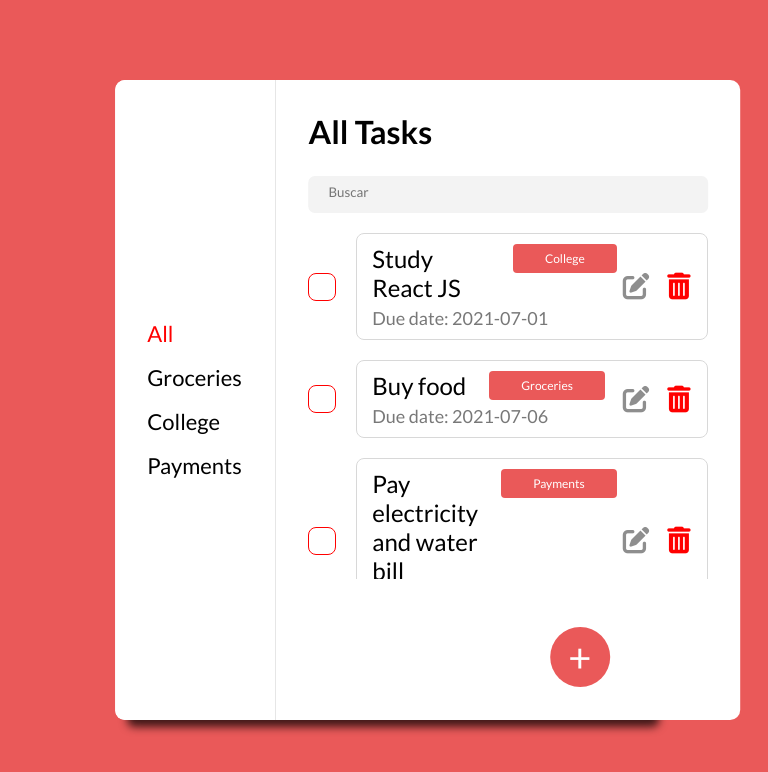
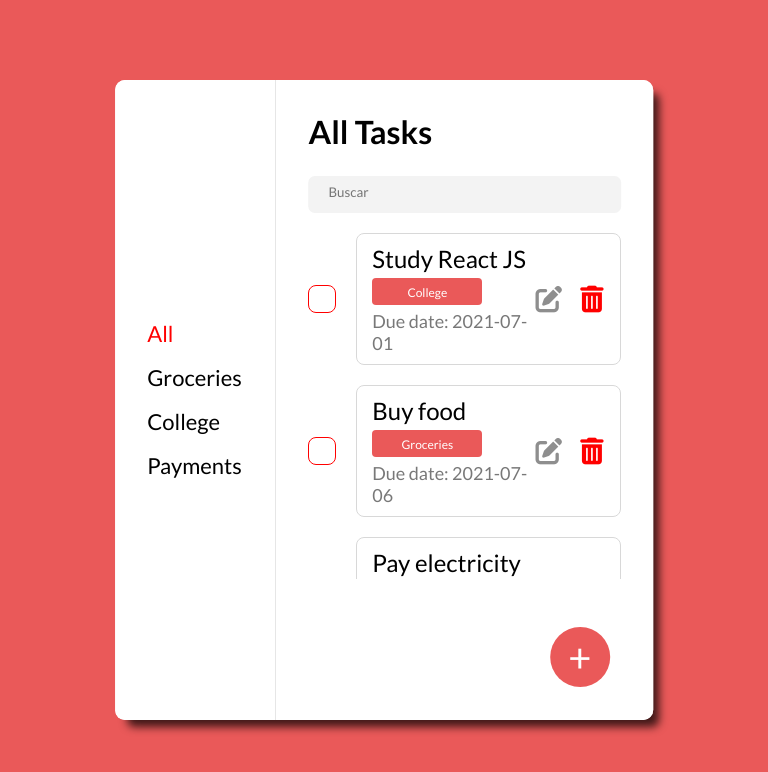
Before and after one commit to luis-unlam/Trabajo-React-GM2-, a React (Create React App) app: page / in a window 768 px wide. Shown: the top 772 px of the page. Built offline with nearby package versions, Linux system fonts and the light colour scheme.

Commit message:
feat: finish home page v1 (without all the funcionalities

```diff
--- a/src/components/HomePage/AllTodos.css
+++ b/src/components/HomePage/AllTodos.css
@@ -7,7 +7,7 @@
     padding-left: 0px;
 }
 
-li:nth-child(+n+4){
+li:nth-child(+n+7){
     display: none;
 }
 
@@ -57,6 +57,7 @@ li:nth-child(+n+4){
     font-size: 12px;
     text-align: center;
     max-height: 29px;
+    margin-right: 10px;
 }
 
 .lastp{
@@ -86,6 +87,20 @@ li:nth-child(+n+4){
     border: none;
 }
 
+@media (max-width: 1023px) and (min-width: 768px){
+    .taskFirstRow{
+        display: flex;
+        flex-direction: column;
+        gap: 5px;
+    }
+
+    .taskFirstRow span{
+        margin: 0;
+        padding: 7px 0px 5px 0px;
+        width: 70%;
+    }
+}
+
 @media (max-width: 767px){
     .inputCheckTodoContainer{
         display: none;
--- a/src/components/HomePage/ViewTasks.css
+++ b/src/components/HomePage/ViewTasks.css
@@ -11,10 +11,11 @@
 }
 
 .containerAllTodos{
-  overflow: scroll;
+  overflow-y: auto;
   width: 100%;
   margin-top: 20px;
   height: 60%;
+  padding-bottom: 5px;
 }
 
 .formTask {
```
